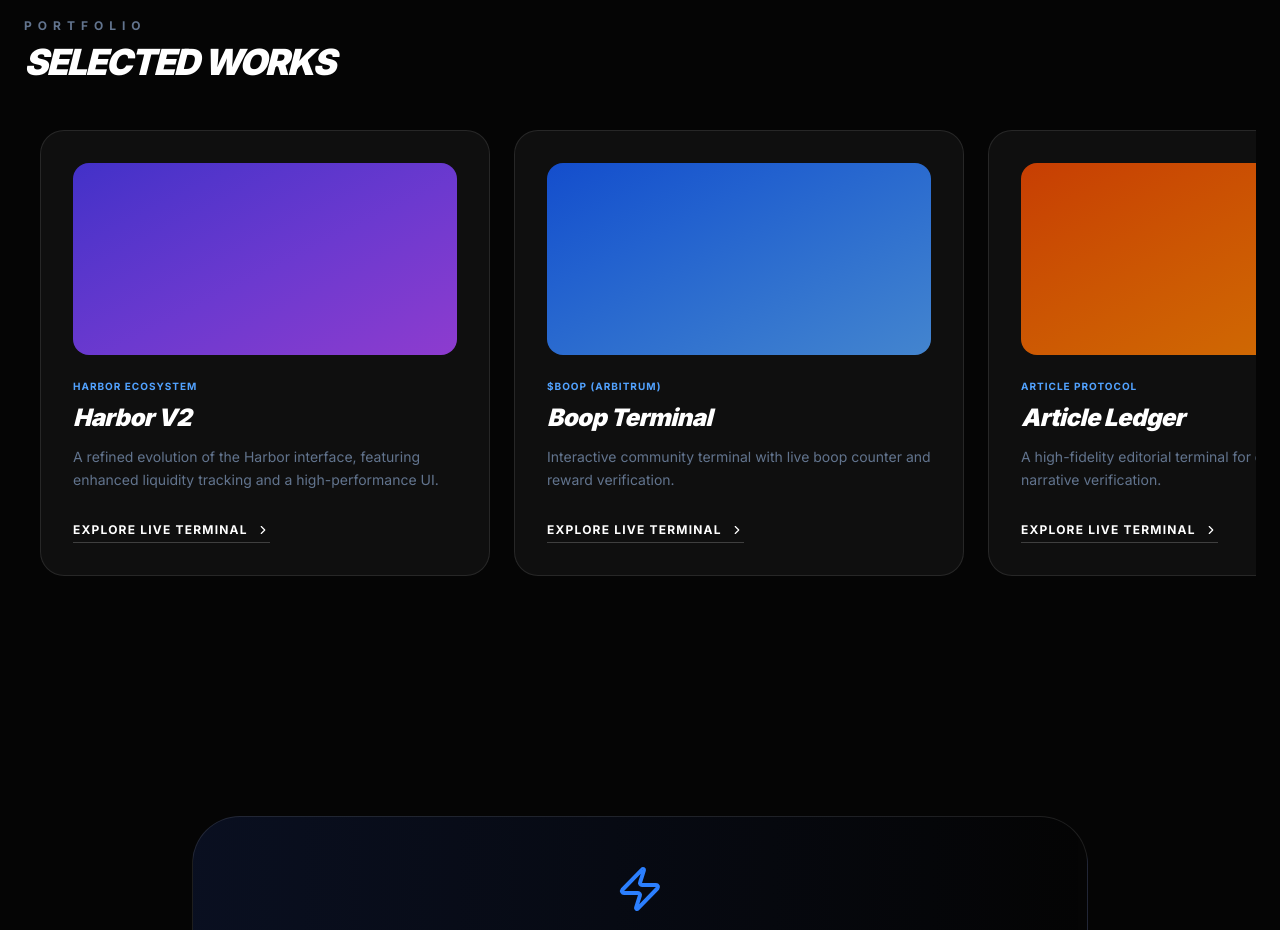
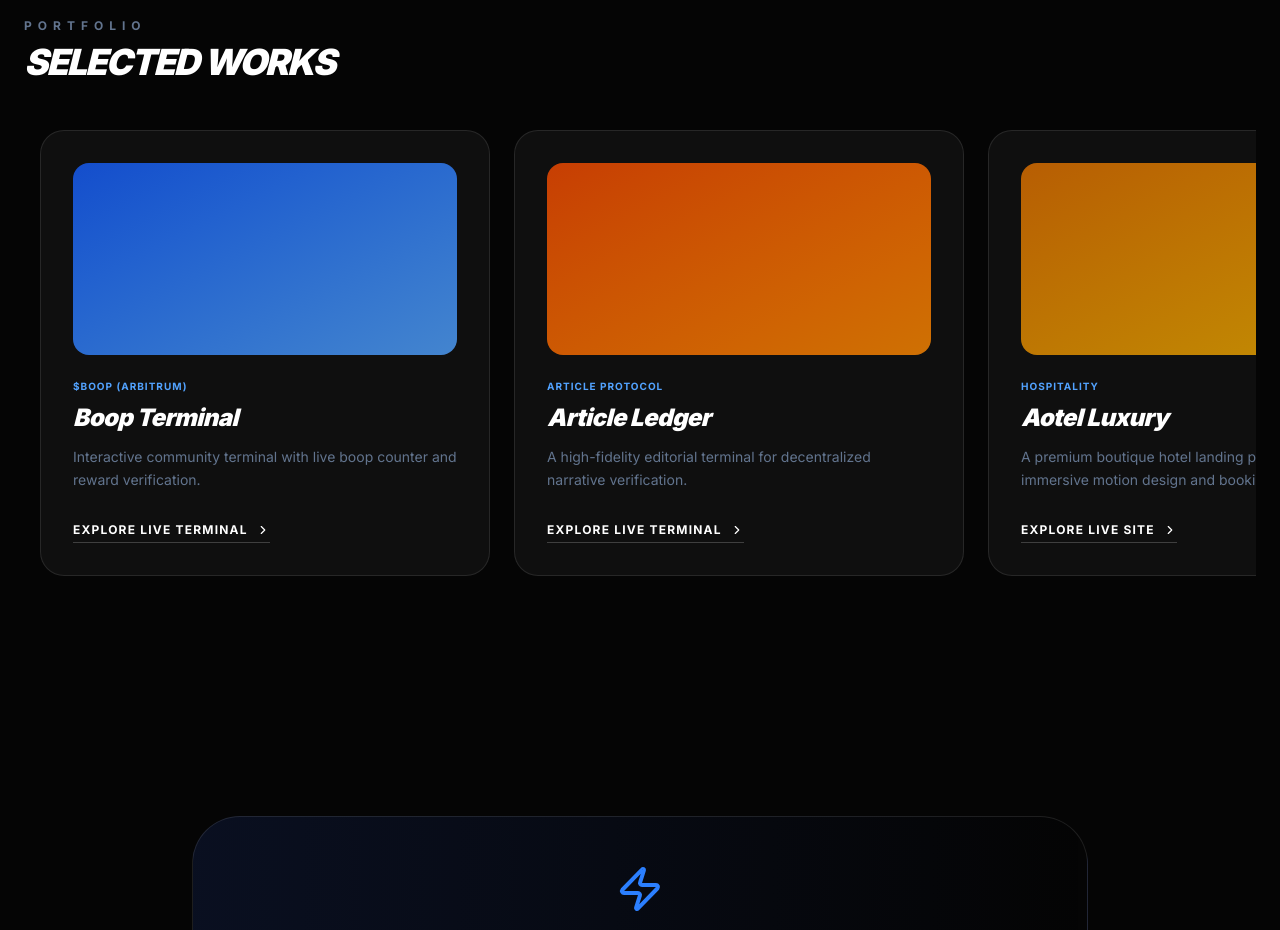
Before and after one commit to Ajibobo-3/tunde-visuals, a Next.js app: page / in a window 1280 px wide. Shown: the part 920-1850 px from the top of the page. Built offline with nearby package versions, Linux system fonts and the light colour scheme.

Commit message:
Cleanup: Final portfolio update removing Harbor V2

```diff
--- a/app/page.tsx
+++ b/app/page.tsx
@@ -6,13 +6,6 @@ import Link from 'next/link';
 import Image from 'next/image';
 
 const projects = [
-  {
-    title: "Harbor V2",
-    client: "Harbor Ecosystem",
-    desc: "A refined evolution of the Harbor interface, featuring enhanced liquidity tracking and a high-performance UI.",
-    link: "/landing-pages/Harbor V2/index.html",
-    color: "from-indigo-600 to-purple-500"
-  },
   {
     title: "Boop Terminal",
     client: "$BOOP (Arbitrum)",
@@ -49,6 +42,7 @@ const projects = [
     color: "from-slate-700 to-slate-500"
   }
 ];
+
 export default function Home() {
   return (
     <main className="min-h-screen bg-[#050505] text-white">
@@ -77,7 +71,6 @@ export default function Home() {
             </div>
           </motion.div>
 
-          {/* NEW PHOTO INTEGRATION */}
           <motion.div
             initial={{ opacity: 0, scale: 0.9 }}
             animate={{ opacity: 1, scale: 1 }}
@@ -123,7 +116,9 @@ export default function Home() {
                 target="_blank"
                 className="inline-flex items-center gap-2 text-xs font-bold uppercase tracking-widest text-white border-b border-white/20 pb-1 hover:border-blue-400 transition-colors"
               >
-                Explore Live Terminal <ChevronRight size={14} />
+                {project.client === "Hospitality" || project.client === "Architecture" || project.client === "Travel & Aviation"
+                  ? "Explore Live Site"
+                  : "Explore Live Terminal"} <ChevronRight size={14} />
               </a>
             </motion.div>
           ))}
```
